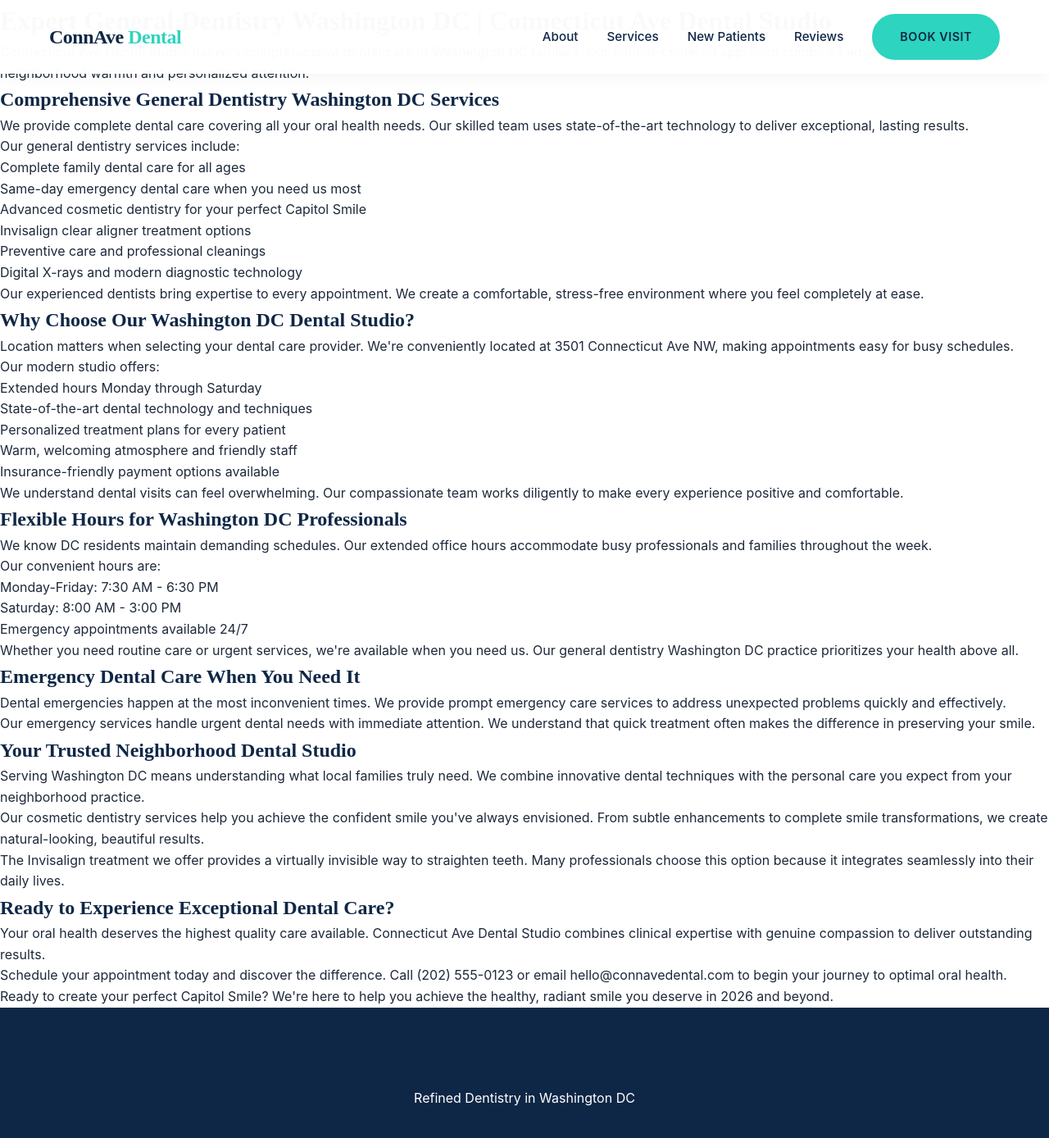
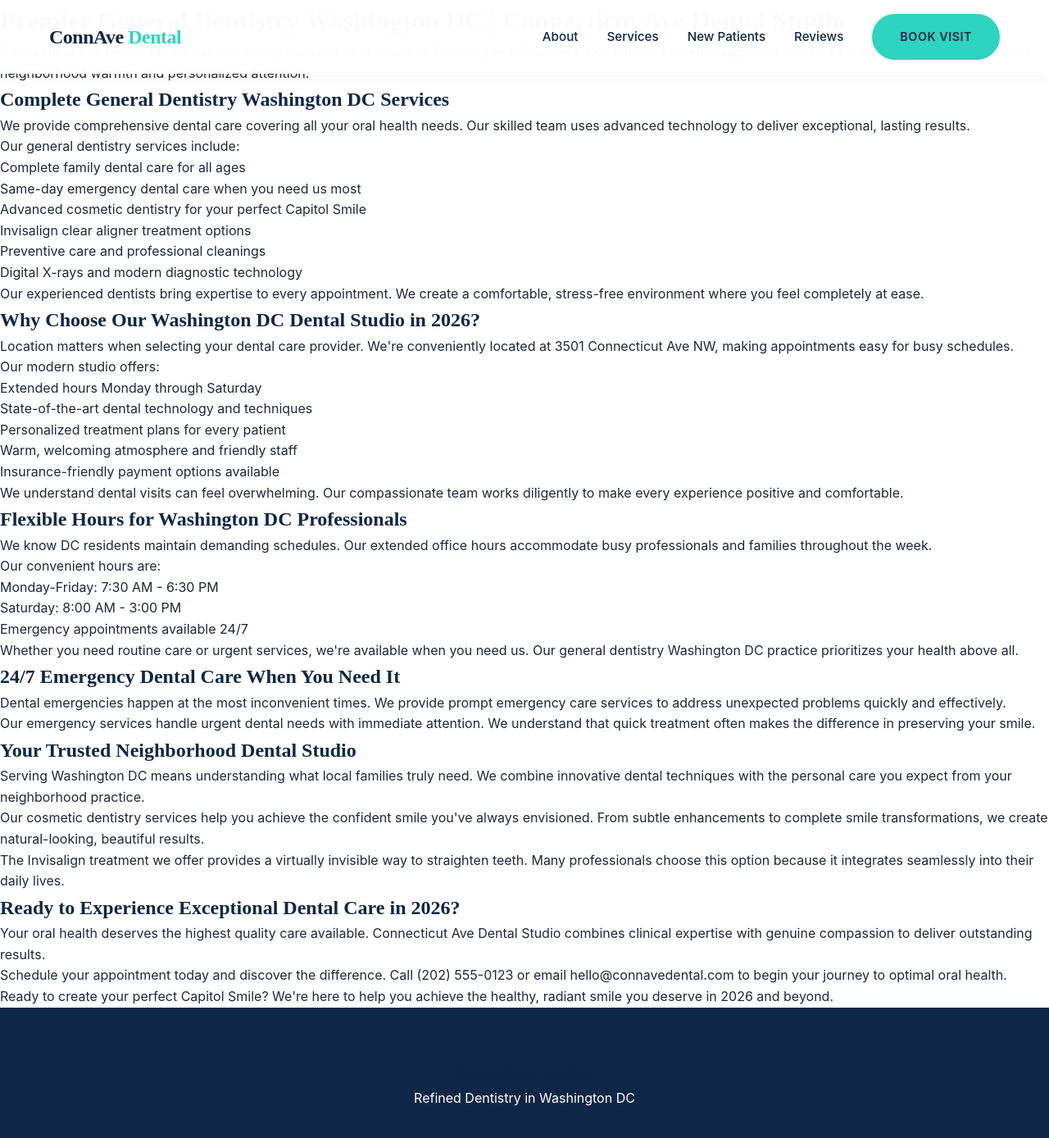
Before and after one commit to asquitt/asquitt.github.io, a Jekyll site: the page general-dentistry-washington-dc-connecticut-ave-dental.html, which Jekyll copies as it is, in a window 1280 px wide and 1400 px high. Shown: the top 1388 px of the window at 82% size. Built offline with Jekyll 4.4.1, drawn with Linux system fonts in a browser that asks for light colours.

Commit message:
Refresh and update content: general-dentistry-washington-dc-connecticut-ave-dental.html

```diff
--- a/general-dentistry-washington-dc-connecticut-ave-dental.html
+++ b/general-dentistry-washington-dc-connecticut-ave-dental.html
@@ -263,10 +263,10 @@
 </div>
 </header>
 <main>
-<h1>Expert General Dentistry Washington DC | Connecticut Ave Dental Studio</h1>
-<p>Connecticut Ave Dental Studio delivers comprehensive dental care to Washington DC families. Our patient-centered approach combines advanced technology with neighborhood warmth and personalized attention.</p>
-<h2>Comprehensive General Dentistry Washington DC Services</h2>
-<p>We provide complete dental care covering all your oral health needs. Our skilled team uses state-of-the-art technology to deliver exceptional, lasting results.</p>
+<h1>Premier General Dentistry Washington DC | Connecticut Ave Dental Studio</h1>
+<p>Connecticut Ave Dental Studio delivers comprehensive dental care to Washington DC families. Our patient-centered approach combines cutting-edge technology with neighborhood warmth and personalized attention.</p>
+<h2>Complete General Dentistry Washington DC Services</h2>
+<p>We provide comprehensive dental care covering all your oral health needs. Our skilled team uses advanced technology to deliver exceptional, lasting results.</p>
 <p>Our general dentistry services include:</p>
 <ul>
 <li>Complete family dental care for all ages</li>
@@ -277,7 +277,7 @@
 <li>Digital X-rays and modern diagnostic technology</li>
 </ul>
 <p>Our experienced dentists bring expertise to every appointment. We create a comfortable, stress-free environment where you feel completely at ease.</p>
-<h2>Why Choose Our Washington DC Dental Studio?</h2>
+<h2>Why Choose Our Washington DC Dental Studio in 2026?</h2>
 <p>Location matters when selecting your dental care provider. We're conveniently located at 3501 Connecticut Ave NW, making appointments easy for busy schedules.</p>
 <p>Our modern studio offers:</p>
 <ul>
@@ -297,14 +297,14 @@
 <li>Emergency appointments available 24/7</li>
 </ul>
 <p>Whether you need routine care or urgent services, we're available when you need us. Our general dentistry Washington DC practice prioritizes your health above all.</p>
-<h2>Emergency Dental Care When You Need It</h2>
+<h2>24/7 Emergency Dental Care When You Need It</h2>
 <p>Dental emergencies happen at the most inconvenient times. We provide prompt emergency care services to address unexpected problems quickly and effectively.</p>
 <p>Our emergency services handle urgent dental needs with immediate attention. We understand that quick treatment often makes the difference in preserving your smile.</p>
 <h2>Your Trusted Neighborhood Dental Studio</h2>
 <p>Serving Washington DC means understanding what local families truly need. We combine innovative dental techniques with the personal care you expect from your neighborhood practice.</p>
 <p>Our cosmetic dentistry services help you achieve the confident smile you've always envisioned. From subtle enhancements to complete smile transformations, we create natural-looking, beautiful results.</p>
 <p>The Invisalign treatment we offer provides a virtually invisible way to straighten teeth. Many professionals choose this option because it integrates seamlessly into their daily lives.</p>
-<h2>Ready to Experience Exceptional Dental Care?</h2>
+<h2>Ready to Experience Exceptional Dental Care in 2026?</h2>
 <p>Your oral health deserves the highest quality care available. Connecticut Ave Dental Studio combines clinical expertise with genuine compassion to deliver outstanding results.</p>
 <p>Schedule your appointment today and discover the difference. Call (202) 555-0123 or email hello@connavedental.com to begin your journey to optimal oral health.</p>
 <p>Ready to create your perfect Capitol Smile? We're here to help you achieve the healthy, radiant smile you deserve in 2026 and beyond.</p>
```
